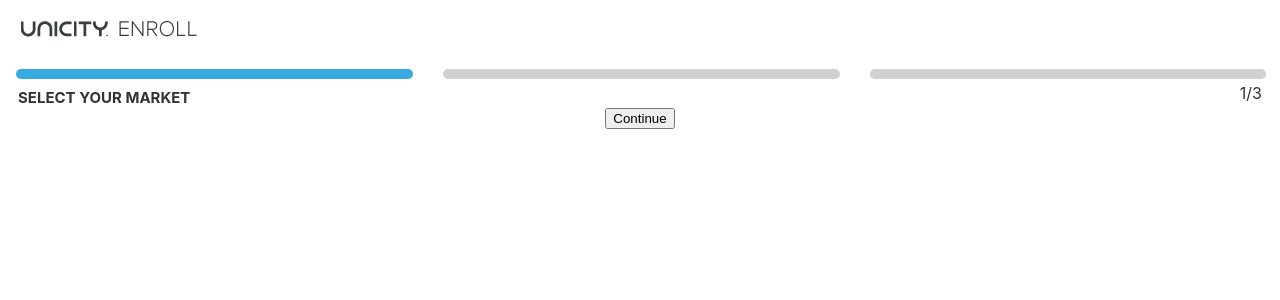
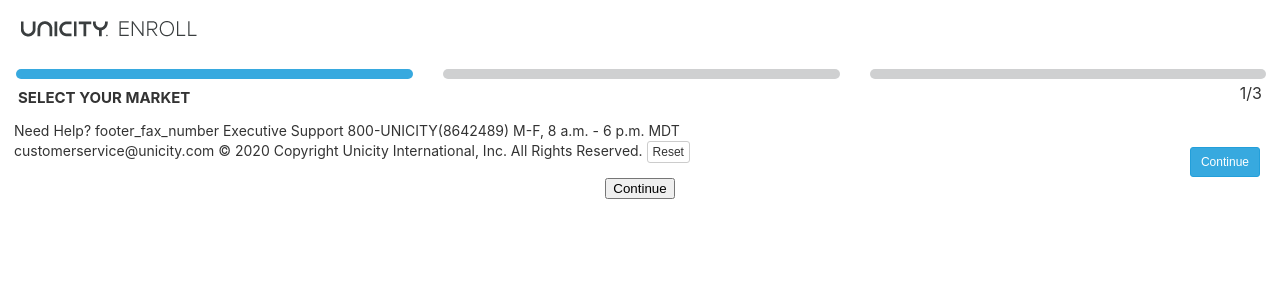
Before and after one commit to Vinunicity/enroll.react, a React (Create React App) app: page / in a window 1280 px wide. Shown: the top 300 px of the page. Built offline with nearby package versions, Linux system fonts and the light colour scheme.

Commit message:
footer without arrow symbol

```diff
--- /dev/null
+++ b/src/component/Footer.js
@@ -0,0 +1,84 @@
+import React, { Fragment } from "react";
+import { Grid } from "@material-ui/core";
+import { createUseStyles } from "react-jss";
+
+const useStyles = createUseStyles({
+  buttonReset: {
+    padding: "1px 5px",
+    fontSize: "12px",
+    lineHeight: "1.5",
+    borderRadius: "3px",
+    color: "#333",
+    backgroundColor: "#fff",
+    borderColor: "#ccc",
+    display: "inline-block",
+    textAlign: "center",
+    verticaAlign: "middle",
+    cursor: "pointer",
+    backgroundImage: "none",
+    border: "1px solid transparent",
+    whiteSpace: "no-wrap",
+  },
+  buttonContinue: {
+    marginRight: "20px",
+    float: "right",
+    padding: "5px 10px",
+    fontSize: "12px",
+    lineHeight: "1.5",
+    borderRadius: "3px",
+    color: "#fff",
+    backgroundColor: "#37a9df",
+    borderColor: "#239fda",
+    display: "inline-block",
+    textAlign: "center",
+    verticaAlign: "middle",
+    cursor: "pointer",
+    backgroundImage: "none",
+    border: "1px solid transparent",
+    userSelect: "none",
+    display: "relative",
+  },
+  footerText: {
+    marginLeft: "14px",
+    textAlign: "left",
+    fontSize: "14px",
+    lineHeight: "1.42",
+    color: "#333",
+  },
+});
+
+const Footer = () => {
+  const classes = useStyles();
+
+  return (
+    <Fragment>
+      <div>
+        <Grid
+          container
+          direction="row"
+          justify="space-between"
+          alignItems="flex-end"
+        >
+          <Grid item md={8}>
+            <p className={classes.footerText}>
+              Need Help? footer_fax_number Executive Support
+              800-UNICITY(8642489) M-F, 8 a.m. - 6 p.m. MDT
+              customerservice@unicity.com © 2020 Copyright Unicity
+              International, Inc. All Rights Reserved.{" "}
+              <button className={classes.buttonReset}>Reset</button>
+            </p>
+          </Grid>
+
+          <Grid item md={4}>
+{/* //TODO Arrow symbol for continue */}
+            <div>
+              <button className={classes.buttonContinue}>Continue</button>
+            </div>
+          </Grid>
+        </Grid>
+      </div>
+    </Fragment>
+  );
+};
+
+export default Footer;
--- a/src/component/Start.js
+++ b/src/component/Start.js
@@ -1,11 +1,12 @@
-import React, { Fragment } from "react";
-import { createUseStyles } from "react-jss";
-import startImage from "./common/img/start-bg.png";
-import uniEnrollLogo from "./common/img/unicity-enroll.png";
-import selectImage from "./common/img/white_bg_60.png";
-import { Grid } from "@material-ui/core";
-import { Link } from "react-router-dom";
-import StepperBar from "./StepperBar";
+import React, { Fragment } from 'react';
+import { createUseStyles } from 'react-jss';
+import startImage from './common/img/start-bg.png';
+import uniEnrollLogo from './common/img/unicity-enroll.png';
+import selectImage from './common/img/white_bg_60.png';
+import { Grid } from '@material-ui/core';
+import { Link } from 'react-router-dom';
+import StepperBar from './StepperBar';
+import Footer from './Footer';
 const useStyles = createUseStyles({
   logo: {
     margin: "18px",
@@ -84,7 +85,7 @@
             <Grid item md={10}>
               <span className={classes.stepperTitle}> SELECT YOUR MARKET</span>
             </Grid>
-{/* //TODO Current page indicator has to be Bold */}
+            {/* //TODO Current page indicator has to be Bold */}
             <Grid item md={2} className={classes.pageIndicator}>
               <span
                 className={classes.currentPageIndicator}
@@ -94,6 +95,10 @@
               </span>
             </Grid>
           </Grid>
+        </div>
+
+        <div>
+         <Footer></Footer>
         </div>
         <div>
           <Link to="/account_setup">
```
